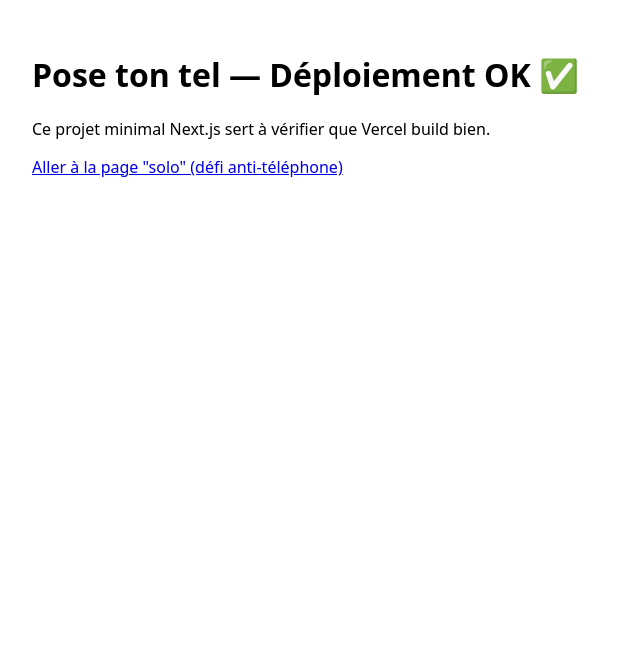
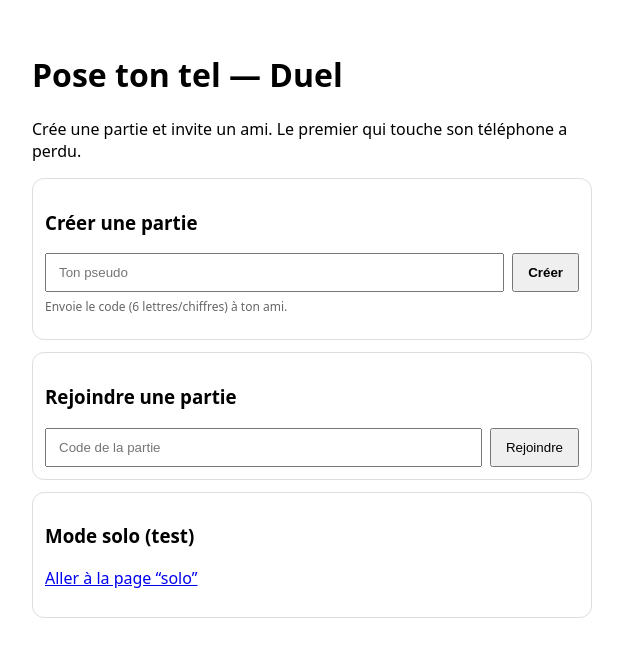
Before and after one commit to jsos-tgs/pose-ton-tel-min, a Next.js app: page / in a window 1280 px wide. Shown: the top 656 px of the page, without its empty margins (0-640 px from the left). Built offline with nearby package versions, Linux system fonts and the light colour scheme.

Commit message:
Update index.js

```diff
--- a/pages/index.js
+++ b/pages/index.js
@@ -1,9 +1,39 @@
+import { useRouter } from 'next/router';
+import { useState } from 'react';
+
+function uid(len=6){ const chars='ABCDEFGHJKLMNPQRSTUVWXYZ23456789'; let s=''; for(let i=0;i<len;i++) s+=chars[Math.floor(Math.random()*chars.length)]; return s; }
+
 export default function Home(){
+  const r = useRouter();
+  const [nick, setNick] = useState('');
+  const [code, setCode] = useState('');
+
   return (
-    <div style={{fontFamily:'system-ui', padding: 24}}>
-      <h1>Pose ton tel — Déploiement OK ✅</h1>
-      <p>Ce projet minimal Next.js sert à vérifier que Vercel build bien.</p>
-      <p><a href="/solo">Aller à la page "solo" (défi anti-téléphone)</a></p>
+    <div style={{fontFamily:'system-ui', padding:24, maxWidth:560}}>
+      <h1>Pose ton tel — Duel</h1>
+      <p>Crée une partie et invite un ami. Le premier qui touche son téléphone a perdu.</p>
+
+      <div style={{border:'1px solid #ddd', borderRadius:12, padding:12, marginTop:12}}>
+        <h3>Créer une partie</h3>
+        <div style={{display:'flex', gap:8}}>
+          <input placeholder="Ton pseudo" value={nick} onChange={e=>setNick(e.target.value)} style={{flex:1, padding:'10px 12px'}}/>
+          <button onClick={()=>{ if(nick) localStorage.setItem('ptt:nick', nick); r.push(`/duel/${uid()}`); }} style={{padding:'10px 14px', fontWeight:700}}>Créer</button>
+        </div>
+        <p style={{color:'#666', fontSize:12, marginTop:6}}>Envoie le code (6 lettres/chiffres) à ton ami.</p>
+      </div>
+
+      <div style={{border:'1px solid #ddd', borderRadius:12, padding:12, marginTop:12}}>
+        <h3>Rejoindre une partie</h3>
+        <div style={{display:'flex', gap:8}}>
+          <input placeholder="Code de la partie" value={code} onChange={e=>setCode(e.target.value.toUpperCase())} style={{flex:1, padding:'10px 12px'}}/>
+          <button onClick={()=> r.push(`/duel/${code.trim()}`)} style={{padding:'10px 14px'}}>Rejoindre</button>
+        </div>
+      </div>
+
+      <div style={{border:'1px solid #ddd', borderRadius:12, padding:12, marginTop:12}}>
+        <h3>Mode solo (test)</h3>
+        <p><a href="/solo">Aller à la page “solo”</a></p>
+      </div>
     </div>
   );
 }
```
